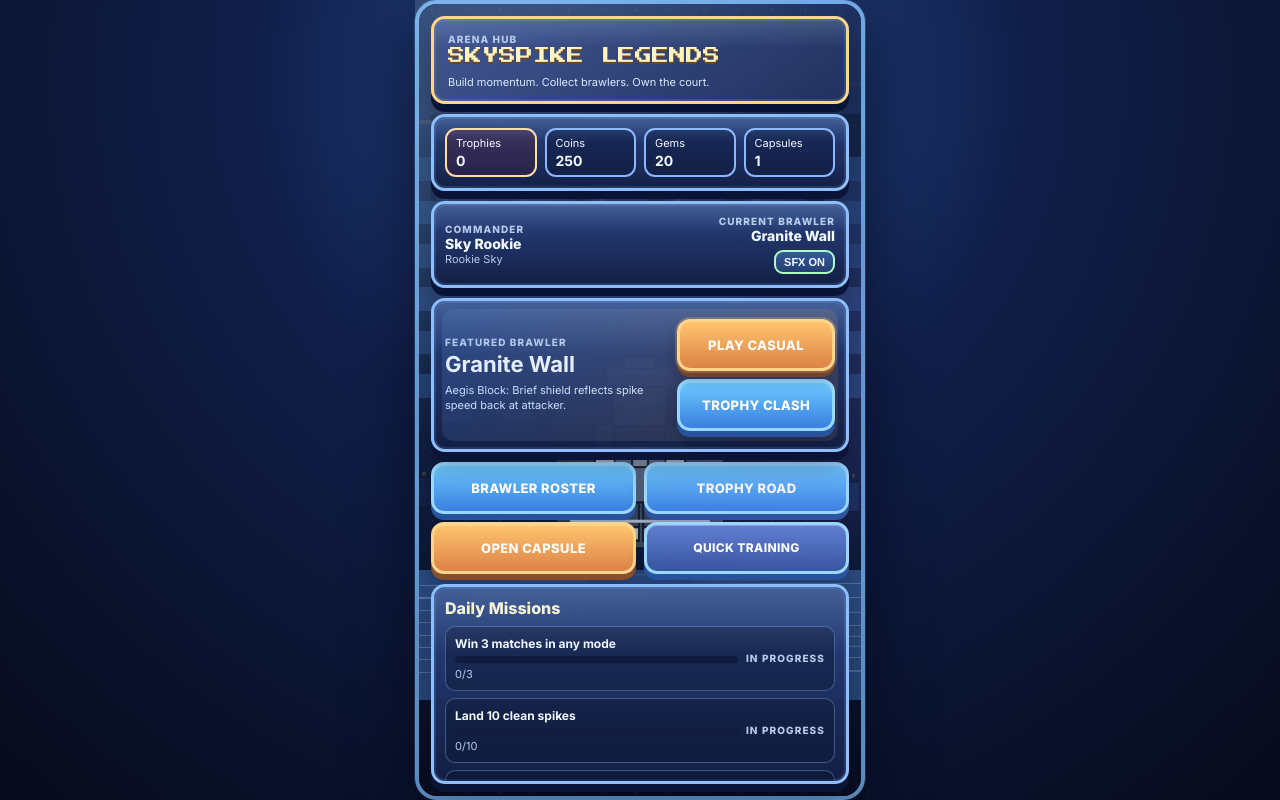
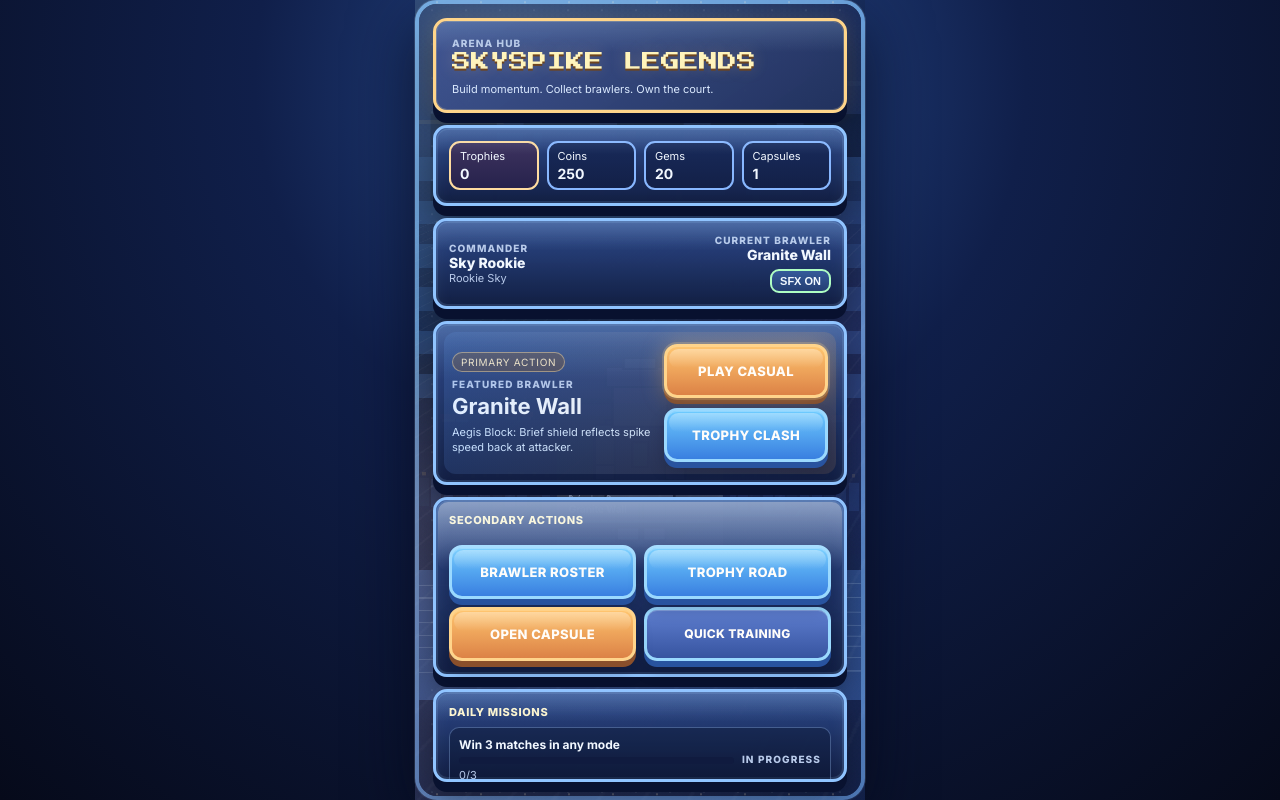
Before and after one commit to LachyC123/brawlstr, a plain HTML site: page index.html in a window 1280 px wide. Drawn offline with Linux system fonts and the light colour scheme; animation ran at ten frames a second.

Commit message:
Polish menu UI hierarchy, depth, and micro-animations

```diff
--- a/css/style.css
+++ b/css/style.css
@@ -16,6 +16,9 @@
   --radius-md: 14px;
   --radius-lg: 18px;
   --edge: 3px;
+  --panel-shadow: 0 10px 0 #091230, 0 18px 28px rgba(0, 0, 0, 0.34);
+  --panel-highlight: inset 0 0 0 2px rgba(158, 206, 255, 0.14), inset 0 12px 18px rgba(184, 218, 255, 0.08);
+  --ui-glow: rgba(255, 208, 134, 0.4);
 }
 
 * { box-sizing: border-box; -webkit-tap-highlight-color: transparent; -webkit-touch-callout: none; user-select: none; }
@@ -36,9 +39,35 @@ canvas, button, img, a, #app, #ui-layer, .ctrl { -webkit-user-drag: none; touch-
 
 .screen {
   pointer-events: auto; position: absolute; inset: 0; display: flex; flex-direction: column;
-  padding: 16px; gap: 10px; overflow: hidden; animation: screenIn 0.34s cubic-bezier(.21,.86,.31,1);
-  background: linear-gradient(180deg, rgba(9, 18, 43, 0.12), rgba(5, 10, 24, 0.26));
+  padding: 18px; gap: 12px; overflow: hidden; animation: screenIn 0.34s cubic-bezier(.21,.86,.31,1);
+  background: linear-gradient(180deg, rgba(9, 18, 43, 0.18), rgba(5, 10, 24, 0.36));
 }
+.screen > *:not(.ambient-glow):not(.ambient-shards):not(.ambient-depth):not(.ambient-particles) { position: relative; z-index: 2; }
+
+.ambient-depth {
+  position: absolute;
+  inset: -18% -30%;
+  pointer-events: none;
+  background:
+    radial-gradient(circle at 50% 85%, rgba(70, 120, 255, 0.26), transparent 50%),
+    radial-gradient(circle at 15% 75%, rgba(255, 174, 114, 0.2), transparent 42%),
+    repeating-linear-gradient(120deg, rgba(255,255,255,0.03) 0 2px, transparent 2px 22px);
+  transform: perspective(900px) rotateX(60deg);
+  animation: parallaxFloat 10s ease-in-out infinite;
+}
+.ambient-particles {
+  position: absolute;
+  inset: 0;
+  pointer-events: none;
+  background-image:
+    radial-gradient(circle, rgba(255, 241, 208, 0.5) 1px, transparent 1px),
+    radial-gradient(circle, rgba(149, 214, 255, 0.4) 1px, transparent 1px);
+  background-size: 44px 44px, 68px 68px;
+  background-position: 0 0, 20px 12px;
+  opacity: .45;
+  animation: particleDrift 17s linear infinite;
+}
+
 .ambient-glow {
   position: absolute; inset: 0; pointer-events: none;
   background: radial-gradient(circle at 16% 6%, rgba(170, 224, 255, 0.24), transparent 48%),
@@ -51,19 +80,21 @@ canvas, button, img, a, #app, #ui-layer, .ctrl { -webkit-user-drag: none; touch-
 }
 
 .panel {
-  position: relative; background: linear-gradient(180deg, rgba(42, 68, 131, .96), rgba(19, 31, 69, .98));
-  border: var(--edge) solid #8dbfff; border-radius: var(--radius-md);
-  box-shadow: 0 8px 0 #0a1437, 0 14px 24px rgba(0, 0, 0, 0.28), inset 0 0 0 2px rgba(158, 206, 255, 0.14);
-  padding: 11px;
+  position: relative; background: linear-gradient(180deg, rgba(45, 74, 141, .97), rgba(18, 30, 66, .99));
+  border: var(--edge) solid #90c4ff; border-radius: var(--radius-md);
+  box-shadow: var(--panel-shadow), var(--panel-highlight);
+  padding: 13px;
 }
 .panel::before { content: ''; position: absolute; inset: 0; border-radius: inherit; background: linear-gradient(180deg, rgba(186, 228, 255, 0.18), transparent 35%); pointer-events: none; }
-.premium-header { padding: 14px 14px 12px; border-color: #ffd58a; background: linear-gradient(145deg, rgba(66,87,149,.94), rgba(34,50,94,.98)); }
-.title { font-family: 'Press Start 2P', cursive; font-size: clamp(12px, 2.2vw, 17px); line-height: 1.35; text-transform: uppercase; color: #fff4bc; text-shadow: 0 2px 0 #6f451d; }
+.premium-header { padding: 16px 16px 14px; border-color: #ffd58a; background: linear-gradient(145deg, rgba(66,87,149,.94), rgba(34,50,94,.98)); box-shadow: var(--panel-shadow), inset 0 0 0 1px rgba(255, 229, 167, 0.24), 0 0 22px rgba(255, 201, 118, 0.16); }
+.title { font-family: 'Press Start 2P', cursive; font-size: clamp(14px, 2.5vw, 19px); line-height: 1.35; text-transform: uppercase; color: #fff4bc; text-shadow: 0 2px 0 #6f451d, 0 0 16px rgba(255, 213, 138, 0.28); }
 .subtitle { font-size: 10px; letter-spacing: .11em; text-transform: uppercase; color: var(--ink-soft); font-weight: 800; }
 .header-flavor { margin-top: 7px; font-size: 11px; color: #dbeaff; max-width: 80%; }
-.section-label { font-weight: 800; margin-bottom: 8px; color: #fff6ce; }
+.section-label { font-weight: 800; margin-bottom: 8px; color: #fff6ce; letter-spacing: .06em; text-transform: uppercase; font-size: 11px; }
+.section-chip { display: inline-block; padding: 3px 8px; border-radius: 999px; border: 1px solid rgba(255, 220, 152, 0.5); background: rgba(115, 74, 33, 0.42); font-size: 10px; text-transform: uppercase; letter-spacing: .07em; color: #ffeac0; margin-bottom: 6px; }
+.action-matrix { display: grid; gap: 10px; }
 
-.hero-panel { display: grid; grid-template-columns: 1.2fr auto; align-items: center; overflow: hidden; min-height: 154px; }
+.hero-panel { display: grid; grid-template-columns: 1.2fr auto; align-items: center; overflow: hidden; min-height: 164px; padding: 16px; }
 .hero-backdrop {
   position: absolute; inset: 8px; border-radius: 12px;
   background: linear-gradient(90deg, rgba(109, 168, 255, 0.14), rgba(255, 181, 96, 0.12));
@@ -71,7 +102,7 @@ canvas, button, img, a, #app, #ui-layer, .ctrl { -webkit-user-drag: none; touch-
 }
 .hero-copy h2 { margin: 3px 0 6px; font-size: 22px; }
 .hero-copy p { margin: 0; font-size: 11px; line-height: 1.4; color: #d4e8ff; max-width: 220px; }
-.hero-actions { display: grid; gap: 8px; width: 158px; z-index: 2; }
+.hero-actions { display: grid; gap: 10px; width: 164px; z-index: 2; }
 
 .currency-bar, .btn-row { display: grid; gap: 8px; }
 .currency-bar.premium { grid-template-columns: repeat(4, 1fr); }
@@ -89,20 +120,22 @@ canvas, button, img, a, #app, #ui-layer, .ctrl { -webkit-user-drag: none; touch-
 
 .main-btn, .small-btn, .ghost-btn, .ctrl {
   border: 0; font-family: Inter, sans-serif; font-weight: 800; letter-spacing: .03em; text-transform: uppercase;
-  color: #fffdfa; pointer-events: auto; cursor: pointer; transition: transform .1s ease, filter .12s ease;
+  color: #fffdfa; pointer-events: auto; cursor: pointer; transition: transform .12s ease, filter .12s ease, box-shadow .18s ease;
 }
 .main-btn, .small-btn, .ghost-btn {
   border-radius: 13px; border: var(--edge) solid #ffd48b; box-shadow: 0 6px 0 #8a4f2b, 0 10px 16px rgba(8, 12, 34, 0.28), inset 0 1px 0 rgba(255, 240, 202, 0.28);
   background: linear-gradient(180deg, #ffc56f, #dc8246); min-height: 44px; font-size: 12px; padding: 8px;
 }
-.main-btn { min-height: 52px; font-size: 13px; }
+.main-btn { min-height: 54px; font-size: 13px; position: relative; }
+.main-btn::after, .small-btn::after, .ghost-btn::after { content: ""; position: absolute; inset: 2px 2px auto; height: 40%; border-radius: 10px; background: linear-gradient(180deg, rgba(255,255,255,0.35), rgba(255,255,255,0)); pointer-events: none; }
 .main-btn.alt, .ghost-btn {
   border-color: #9ad9ff; box-shadow: 0 6px 0 #28539f, 0 10px 16px rgba(8, 12, 34, 0.24), inset 0 1px 0 rgba(221, 241, 255, 0.3);
   background: linear-gradient(180deg, #6ecbff, #397fe0);
 }
 .ghost-btn { background: linear-gradient(180deg, #5f7fd0, #3754a0); }
-.main-btn.pulse { animation: pulseBtn 1.4s ease-in-out infinite; box-shadow: 0 0 0 2px rgba(255, 213, 143, 0.22), 0 8px 16px rgba(15, 16, 38, 0.28), 0 6px 0 #8a4f2b; }
-.main-btn:active, .main-btn.pressed, .small-btn:active, .ghost-btn:active, .ctrl:active { transform: translateY(4px) scale(.985); box-shadow: 0 2px 0 rgba(23, 16, 13, 0.6); }
+.main-btn.pulse { animation: pulseBtn 1.4s ease-in-out infinite; box-shadow: 0 0 0 2px rgba(255, 213, 143, 0.22), 0 0 22px var(--ui-glow), 0 8px 16px rgba(15, 16, 38, 0.28), 0 6px 0 #8a4f2b; }
+.main-btn:hover, .small-btn:hover, .ghost-btn:hover { filter: brightness(1.07); }
+.main-btn:active, .main-btn.pressed, .small-btn:active, .ghost-btn:active, .ctrl:active { transform: translateY(4px) scale(.982); box-shadow: 0 2px 0 rgba(23, 16, 13, 0.6); animation: pressBounce .22s ease; }
 .main-btn:disabled, .small-btn:disabled { filter: saturate(.2) brightness(.7); transform: none; box-shadow: 0 5px 0 #394165; }
 
 .audio-toggle {
@@ -122,16 +155,17 @@ canvas, button, img, a, #app, #ui-layer, .ctrl { -webkit-user-drag: none; touch-
 .progress-bar { width: 100%; height: 7px; background: #101b3f; border-radius: 6px; margin-top: 5px; overflow: hidden; }
 .progress-fill { height: 100%; background: linear-gradient(90deg, #74d8ff, #7affb2); }
 
-.selected-showcase { display: grid; grid-template-columns: 88px 1fr; gap: 10px; align-items: center; }
+.selected-showcase { display: grid; grid-template-columns: 88px 1fr; gap: 12px; align-items: center; box-shadow: 0 0 0 1px rgba(255, 225, 160, 0.25), var(--panel-shadow); }
 .ability-line { font-size: 11px; color: #d8e9ff; margin-top: 4px; } .ability-line span { color: #fff2bf; font-weight: 700; }
-.portrait { width: 64px; height: 64px; image-rendering: pixelated; border-radius: 9px; background: #0f1d42; border: 2px solid #b7d8ff; }
+.portrait { width: 64px; height: 64px; image-rendering: pixelated; border-radius: 9px; background: #0f1d42; border: 2px solid #b7d8ff; box-shadow: inset 0 0 0 1px rgba(255,255,255,.14), 0 6px 10px rgba(4,7,24,.36); }
 .portrait.big { width: 88px; height: 88px; }
 .card-grid { display: grid; gap: 8px; overflow-y: auto; padding-right: 2px; }
 .char-card {
-  background: linear-gradient(180deg, #20366e, #1a2c57); border: 2px solid #7fabf1; border-radius: 12px; padding: 8px;
-  display: grid; grid-template-columns: 64px 1fr; gap: 8px; transform: translateY(0); transition: transform .12s ease, filter .12s ease;
+  background: linear-gradient(180deg, #223a74, #1a2c57); border: 2px solid #7fabf1; border-radius: 12px; padding: 9px;
+  display: grid; grid-template-columns: 64px 1fr; gap: 9px; transform: translateY(0); transition: transform .12s ease, filter .12s ease, box-shadow .18s ease;
+  box-shadow: 0 7px 0 #101d45, 0 12px 14px rgba(0,0,0,0.24);
 }
-.char-card.selected { border-color: #ffd88a; box-shadow: 0 0 0 2px rgba(255, 220, 125, 0.25); transform: translateY(-2px) scale(1.01); }
+.char-card.selected { border-color: #ffd88a; box-shadow: 0 0 0 2px rgba(255, 220, 125, 0.25), 0 0 18px rgba(255, 207, 124, 0.32), 0 10px 0 #4d341c; transform: translateY(-3px) scale(1.012); }
 .char-card:active { transform: scale(.99); }
 .char-name { font-weight: 900; letter-spacing: 0.01em; }
 .meta-row { display: flex; justify-content: space-between; gap: 8px; font-size: 11px; color: var(--ink-soft); }
@@ -145,22 +179,26 @@ canvas, button, img, a, #app, #ui-layer, .ctrl { -webkit-user-drag: none; touch-
 .track-shell { overflow-x: auto; padding-bottom: 4px; }
 .trophy-track { display: flex; gap: 10px; }
 .node {
-  min-width: 128px; border-radius: 13px; border: 2px solid #86abeb; background: linear-gradient(180deg, #1d2e61, #17254f);
-  padding: 8px; display: grid; gap: 5px; place-items: start;
+  min-width: 138px; border-radius: 14px; border: 2px solid #86abeb; background: linear-gradient(180deg, #1d2e61, #17254f);
+  padding: 10px; display: grid; gap: 6px; place-items: start; position: relative;
+  box-shadow: 0 8px 0 #111d44, 0 12px 15px rgba(0,0,0,0.25);
 }
+.node-icon { width: 30px; height: 30px; border-radius: 8px; border: 1px solid rgba(255,255,255,.25); display: grid; place-items: center; color: #fff4c0; background: rgba(0,0,0,.2); font-size: 16px; }
 .node-title { font-size: 19px; font-weight: 900; color: #fff5cf; }
 .node.claimed { border-color: #8efba7; background: linear-gradient(180deg, #1f4f49, #153936); }
-.node.ready { border-color: #ffd48e; background: linear-gradient(180deg, #6f4626, #4a2d1f); box-shadow: 0 0 12px rgba(255,190,92,.35); animation: pulseGlow 1.4s ease-in-out infinite; }
+.node.ready { border-color: #ffd48e; background: linear-gradient(180deg, #6f4626, #4a2d1f); box-shadow: 0 0 12px rgba(255,190,92,.35), 0 8px 0 #3a2316; animation: pulseGlow 1.4s ease-in-out infinite; }
 .node.near { border-color: #9fc7ff; background: linear-gradient(180deg, #2a3d73, #1f2e5a); }
 
-.reward-panel { display: grid; place-items: center; min-height: 330px; text-align: center; gap: 8px; }
-.reward-stage { position: relative; }
+.reward-panel { display: grid; place-items: center; min-height: 330px; text-align: center; gap: 10px; overflow: hidden; }
+.reward-panel::after { content: ""; position: absolute; inset: auto 10% 8px; height: 40px; border-radius: 999px; background: radial-gradient(circle, rgba(255, 200, 111, 0.3), transparent 72%); filter: blur(2px); }
+.reward-stage { position: relative; transform-style: preserve-3d; animation: rewardDrift 2.6s ease-in-out infinite; }
 .reward-core {
   width: 130px; height: 130px; border-radius: 18px; border: 3px solid #ffe2a5;
   background: radial-gradient(circle at 50% 20%, #ffe9b3, #eb9a4f 50%, #7c3e20 100%);
-  box-shadow: 0 0 20px rgba(255, 190, 112, 0.45); animation: bob 1.3s ease-in-out infinite;
+  box-shadow: 0 0 20px rgba(255, 190, 112, 0.45), 0 10px 0 #693216; animation: bob 1.3s ease-in-out infinite;
 }
 .reward-ring { position: absolute; inset: -14px; border-radius: 24px; border: 2px dashed rgba(255, 218, 134, 0.65); animation: spin 5s linear infinite; }
+.reward-panel.revealed .reward-core { animation: rewardFlip .55s ease, bob 1.3s .55s ease-in-out infinite; }
 .reward-glow {
   width: 170px; height: 24px; border-radius: 50%;
   background: radial-gradient(circle, rgba(255,220,120,0.5), rgba(255,220,120,0)); margin-top: -12px;
@@ -244,9 +282,15 @@ canvas, button, img, a, #app, #ui-layer, .ctrl { -webkit-user-drag: none; touch-
 @keyframes panBg { from { transform: translateY(0); } to { transform: translateY(-34px); } }
 @keyframes scorePop { 0% { transform: scale(.95);} 60% { transform: scale(1.04);} 100% { transform: scale(1);} }
 @keyframes fadeIn { from { opacity: 0; } to { opacity: 1; } }
+@keyframes parallaxFloat { 0%,100% { transform: perspective(900px) rotateX(60deg) translateY(0); } 50% { transform: perspective(900px) rotateX(60deg) translateY(-12px); } }
+@keyframes particleDrift { from { background-position: 0 0, 20px 12px; } to { background-position: 0 -120px, 20px -68px; } }
+@keyframes pressBounce { 0% { transform: translateY(4px) scale(.98); } 55% { transform: translateY(2px) scale(.995); } 100% { transform: translateY(4px) scale(.982); } }
+@keyframes rewardFlip { 0% { transform: rotateY(0deg) scale(.92); } 50% { transform: rotateY(90deg) scale(1.04); } 100% { transform: rotateY(0deg) scale(1); } }
+@keyframes rewardDrift { 0%,100% { transform: translateY(0); } 50% { transform: translateY(-4px); } }
+@keyframes rotateSlow { to { transform: rotate(360deg); } }
 
 @media (max-width: 560px) {
-  .screen { padding: 12px; }
+  .screen { padding: 12px; gap: 9px; }
   .currency-bar.premium { grid-template-columns: repeat(2, 1fr); }
   .hero-panel { grid-template-columns: 1fr; gap: 10px; }
   .hero-actions { width: 100%; grid-template-columns: 1fr 1fr; }
@@ -272,6 +316,7 @@ canvas, button, img, a, #app, #ui-layer, .ctrl { -webkit-user-drag: none; touch-
     linear-gradient(170deg, rgba(8, 20, 55, 0.88), rgba(5, 11, 33, 0.94));
   animation: panBg 10s linear infinite;
 }
+.flow-bg::before { content: ""; position: absolute; inset: -30% -20%; background: repeating-radial-gradient(circle at 50% 50%, rgba(172, 213, 255, 0.08) 0 8px, transparent 8px 30px); animation: rotateSlow 24s linear infinite; }
 
 .flow-bg.glow { animation: pulseGlow 1.3s ease-in-out infinite; }
 
--- a/js/systems/UIManager.js
+++ b/js/systems/UIManager.js
@@ -27,6 +27,8 @@ export class UIManager {
     const shell = document.createElement('div');
     shell.className = 'screen';
     shell.innerHTML = `
+      <div class="ambient-depth"></div>
+      <div class="ambient-particles"></div>
       <div class="ambient-glow"></div>
       <div class="ambient-shards"></div>
       <header class="panel premium-header">
@@ -47,6 +49,7 @@ export class UIManager {
     hero.innerHTML = `
       <div class="hero-backdrop"></div>
       <div class="hero-copy">
+        <div class="section-chip">Primary Action</div>
         <div class="subtitle">Featured Brawler</div>
         <h2>${data.selected?.name || 'Rookie'}</h2>
         <p>${data.selected?.active || 'Master timing, unleash specials, and dominate rallies.'}</p>
@@ -89,13 +92,17 @@ export class UIManager {
     });
 
     const nav = document.createElement('div');
-    nav.className = 'btn-row two';
-    nav.append(
+    nav.className = 'panel action-matrix';
+    nav.innerHTML = '<div class="section-label">Secondary Actions</div>';
+    const navGrid = document.createElement('div');
+    navGrid.className = 'btn-row two';
+    navGrid.append(
       this.button('Brawler Roster', () => this.game.changeScene('roster'), 'main-btn alt'),
       this.button('Trophy Road', () => this.game.changeScene('road'), 'main-btn alt'),
       this.button('Open Capsule', () => this.game.changeScene('rewards')),
       this.button('Quick Training', () => this.game.changeScene('tutorial'), 'ghost-btn')
     );
+    nav.append(navGrid);
 
     const missionPanel = document.createElement('section');
     missionPanel.className = 'panel mission-panel';
@@ -194,6 +201,7 @@ export class UIManager {
       const state = n.claimed ? 'claimed' : n.ready ? 'ready' : (trophies + 70 >= n.trophies ? 'near' : 'locked');
       node.className = `node ${state}`;
       node.innerHTML = `<div class="subtitle">${state === 'near' ? 'Almost there' : state}</div>
+        <div class="node-icon">${n.type === 'character' ? '★' : n.type === 'pack' ? '◈' : '⬢'}</div>
         <div class="node-title">${n.trophies}</div>
         <div class="mission-meta">${this.rewardLabel(n)}</div>`;
       if (n.ready) node.append(this.button('Claim', () => this.game.claimRoad(n.index), 'small-btn'));
@@ -219,8 +227,9 @@ export class UIManager {
     const wrap = this.screenShell('Capsule Bay', 'Reward Reveal', 'Tap to crack open the spotlight drop.');
 
     const panel = document.createElement('section');
-    panel.className = 'panel reward-panel';
+    panel.className = `panel reward-panel ${lastReward ? 'revealed' : ''}`;
     panel.innerHTML = `
+      <div class="section-chip">Reward Spotlight</div>
       <div class="subtitle">Capsules Ready: ${packs}</div>
       <div class="reward-stage">
         <div class="reward-core"></div>
```
